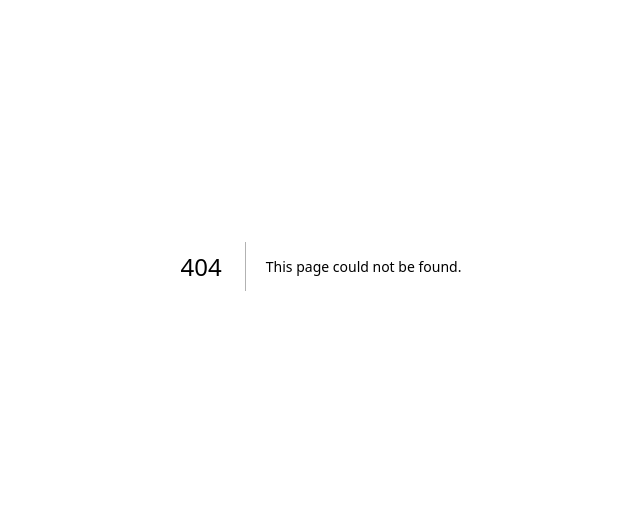
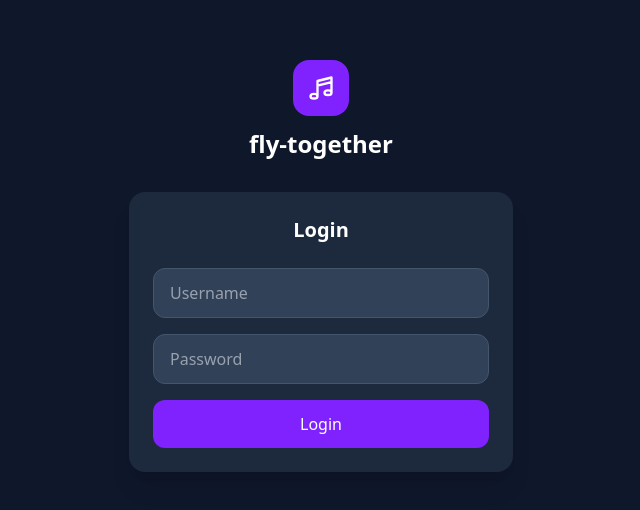
Before and after one commit to ErfanJbakhsh/fly-together, a Next.js app: page /login in a window 1280 px wide. Before the commit this address had no page. Shown: the part 134-644 px from the top of the page, without its empty margins (319-959 px from the left). Built offline with nearby package versions, Linux system fonts and the light colour scheme.

Commit message:
feat: add users and authentication with NextAuth v4

```diff
--- /dev/null
+++ b/app/api/auth/[...nextauth]/route.ts
@@ -0,0 +1,43 @@
+import NextAuth from "next-auth";
+import CredentialsProvider from "next-auth/providers/credentials";
+
+const handler = NextAuth({
+  providers: [
+    CredentialsProvider({
+      name: "Credentials",
+      credentials: {
+        username: { label: "Username", type: "text", placeholder: "Username" },
+        password: {
+          label: "Password",
+          type: "password",
+          placeholder: "Password",
+        },
+      },
+      async authorize(credentials) {
+        const users = [
+          { id: "1", name: "erfan", password: "3577" },
+          { id: "2", name: "sajad", password: "123456789" },
+          { id: "3", name: "amir", password: "amir123" },
+        ];
+
+        const user = users.find(
+          (u) =>
+            u.name === credentials?.username &&
+            u.password === credentials?.password,
+        );
+
+        if (user) {
+          return { id: user.id, name: user.name };
+        }
+
+        return null;
+      },
+    }),
+  ],
+  session: {
+    strategy: "jwt",
+  },
+  secret: process.env.NEXTAUTH_SECRET,
+});
+
+export { handler as GET, handler as POST };
--- /dev/null
+++ b/app/login/layout.tsx
@@ -0,0 +1,3 @@
+export default async function RegisterLayout(props: any) {
+  return <>{props.children}</>;
+}
--- /dev/null
+++ b/app/login/page.tsx
@@ -0,0 +1,113 @@
+"use client";
+import { useForm } from "react-hook-form";
+import { z } from "zod";
+import { zodResolver } from "@hookform/resolvers/zod";
+import { signIn } from "next-auth/react";
+import { useRouter } from "next/navigation";
+import { useState } from "react";
+
+const loginSchema = z.object({
+  username: z
+    .string()
+    .min(1, "Password is required")
+    .min(3, "Username must contain atleast 3 characters"),
+  password: z
+    .string()
+    .min(1, "Password is required")
+    .min(3, "Password must contain atleast 3 characters"),
+});
+type loginFormData = z.infer<typeof loginSchema>;
+
+export default function RegisterForm() {
+  const router = useRouter();
+  const [error, setError] = useState("");
+
+  const {
+    register,
+    handleSubmit,
+    formState: { errors, isSubmitting },
+  } = useForm<loginFormData>({
+    resolver: zodResolver(loginSchema),
+  });
+
+  async function onSubmit(data: loginFormData) {
+    const result = await signIn("credentials", {
+      username: data.username,
+      password: data.password,
+      redirect: false,
+    });
+    if (result?.error) setError("Invalid username or password");
+    else router.push("/");
+  }
+
+  return (
+    <div className="min-h-screen bg-slate-900 flex items-center justify-center p-4">
+      <div className="w-full max-w-sm">
+        {/* Logo */}
+        <div className="text-center mb-8">
+          <div className="inline-flex items-center justify-center w-14 h-14 bg-violet-600 rounded-2xl mb-3">
+            <svg
+              className="w-7 h-7 text-white"
+              fill="none"
+              stroke="currentColor"
+              viewBox="0 0 24 24"
+            >
+              <path
+                strokeLinecap="round"
+                strokeLinejoin="round"
+                strokeWidth="2"
+                d="M9 19V6l12-3v13M9 19c0 1.105-1.343 2-3 2s-3-.895-3-2 1.343-2 3-2 3 .895 3 2zm12-3c0 1.105-1.343 2-3 2s-3-.895-3-2 1.343-2 3-2 3 .895 3 2zM9 10l12-3"
+              ></path>
+            </svg>
+          </div>
+          <h1 className="text-2xl font-bold text-white">fly-together</h1>
+        </div>
+        {/* Form */}
+        <div className="bg-slate-800 rounded-2xl p-6 shadow-xl">
+          <h2 className="text-xl font-semibold text-white mb-6 text-center">
+            Login
+          </h2>
+
+          <form onSubmit={handleSubmit(onSubmit)} className="space-y-4">
+            <div>
+              <input
+                {...register("username")}
+                type="text"
+                placeholder="Username"
+                className={`w-full px-4 py-3 bg-slate-700 border rounded-xl text-white placeholder-gray-400 focus:outline-none transition-colors
+                  ${errors.username ? "border-red-500" : "border-slate-600 focus:border-violet-500"}`}
+              />
+              {errors.username && (
+                <p className="text-red-400 text-xs mt-1">
+                  {errors.username.message}
+                </p>
+              )}
+            </div>
+            <div>
+              <input
+                {...register("password")}
+                type="password"
+                placeholder="Password"
+                className={`w-full px-4 py-3 bg-slate-700 border rounded-xl text-white placeholder-gray-400 focus:outline-none transition-colors
+                  ${errors.password ? "border-red-500" : "border-slate-600 focus:border-violet-500"}`}
+              />
+              {errors.password && (
+                <p className="text-red-400 text-xs mt-1">
+                  {errors.password.message}
+                </p>
+              )}
+            </div>
+            {error && <p className="text-red-400 text-xs mt-1">{error}</p>}
+            <button
+              disabled={isSubmitting}
+              type="submit"
+              className="w-full py-3 bg-violet-600 hover:bg-violet-500 text-white font-medium rounded-xl transition-colors"
+            >
+              {isSubmitting ? "..." : "Login"}
+            </button>
+          </form>
+        </div>
+      </div>
+    </div>
+  );
+}
--- /dev/null
+++ b/middleware.tsx
@@ -0,0 +1,18 @@
+import { NextRequest, NextResponse } from "next/server";
+export async function middleware(req: NextRequest) {
+  const token =
+    req.cookies.get("next-auth.session-token") ??
+    req.cookies.get("__Secure-next-auth.session-token");
+
+  const isLoginPage = req.nextUrl.pathname === "/login";
+
+  if (!token && !isLoginPage)
+    return NextResponse.redirect(new URL("/login", req.url));
+  if (token && isLoginPage) return NextResponse.redirect(new URL("/", req.url));
+
+  return NextResponse.next();
+}
+
+export const config = {
+  matcher: ["/((?!api|_next/static|_next/image|favicon.ico).*)"],
+};
```
